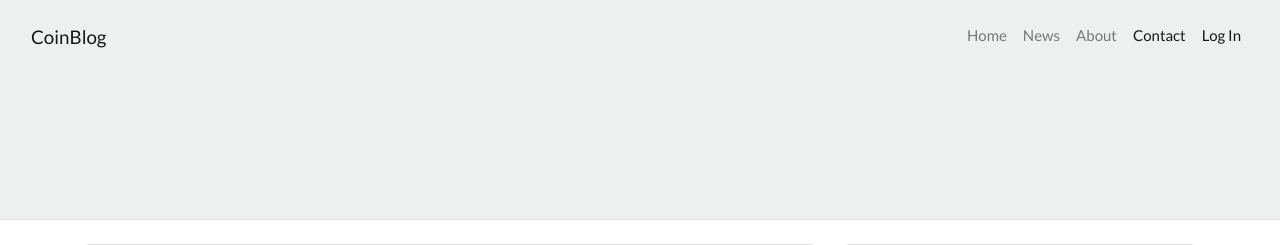
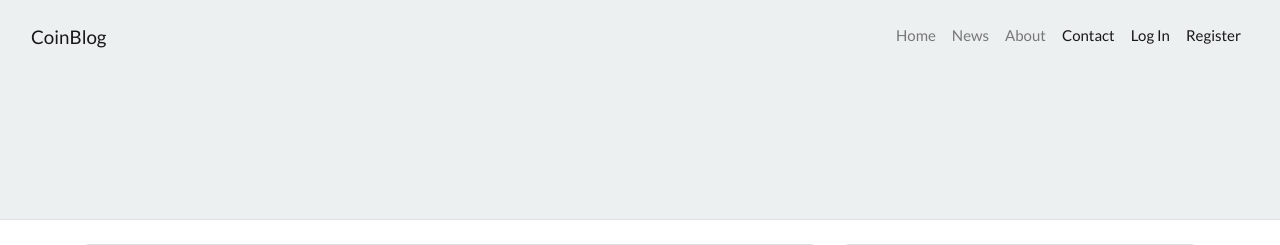
Before and after one commit to Stilledood/CryptoBlog, a Django app: page /blog/category/bitcoin/ in a window 1280 px wide. Shown: the top 245 px of the page. Run offline with Django 4.2, Linux system fonts and the light colour scheme; data comes from the database, SQL or seed files in the repository; some libraries are stand-ins or nearby versions.

Commit message:
Update base.html
Added Register link

```diff
--- a/cryptoblog/templates/base.html
+++ b/cryptoblog/templates/base.html
@@ -42,6 +42,7 @@
 
                         {% else %}
                         <li class="nav-item"><a class="nav-link active" aria-current="page" href="{% url 'dj-auth:login' %}?next={{request.path}}">Log In</a></li>
+                        <li class="nav-item"><a class="nav-link active" aria-current="page" href="{% url 'dj-auth:signup' %}?}">Register</a></li>
                         {% endif %}
                     </ul>
                 </div>
```
